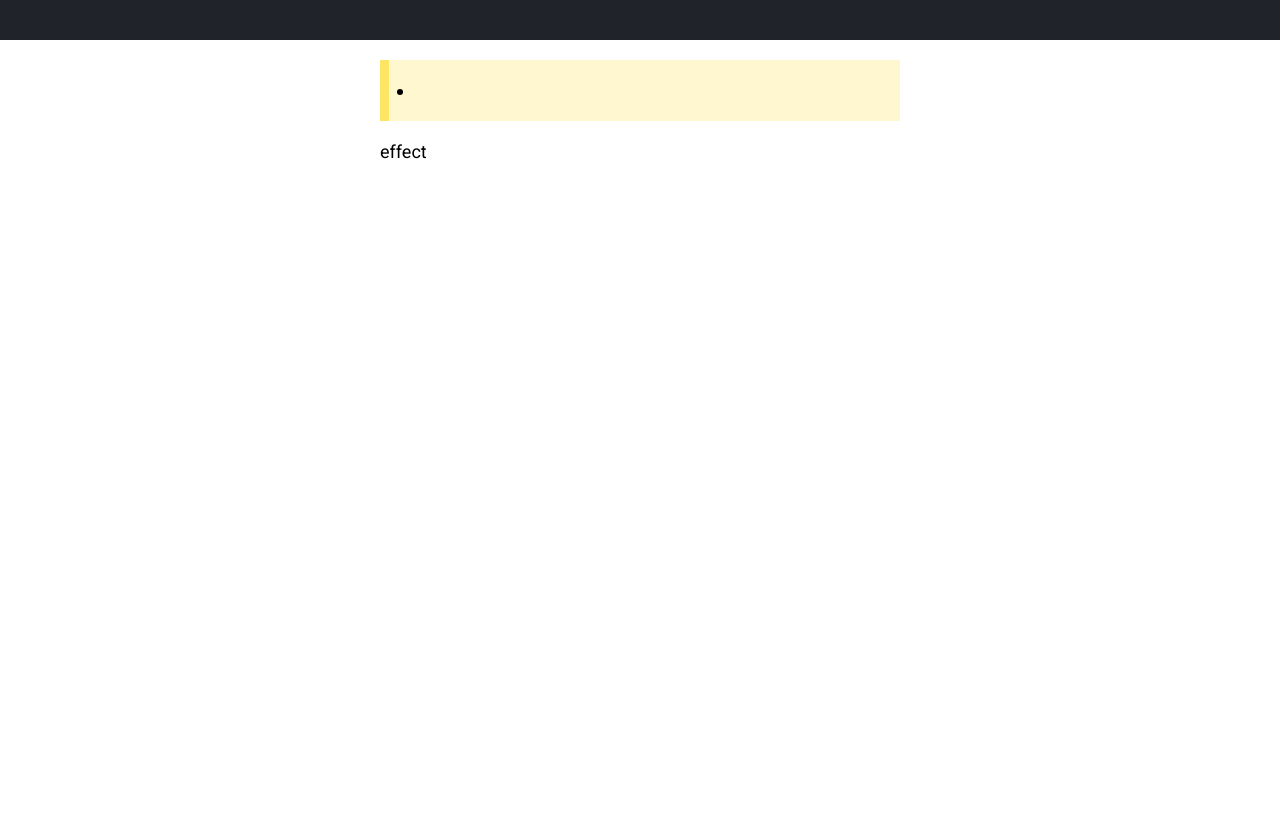
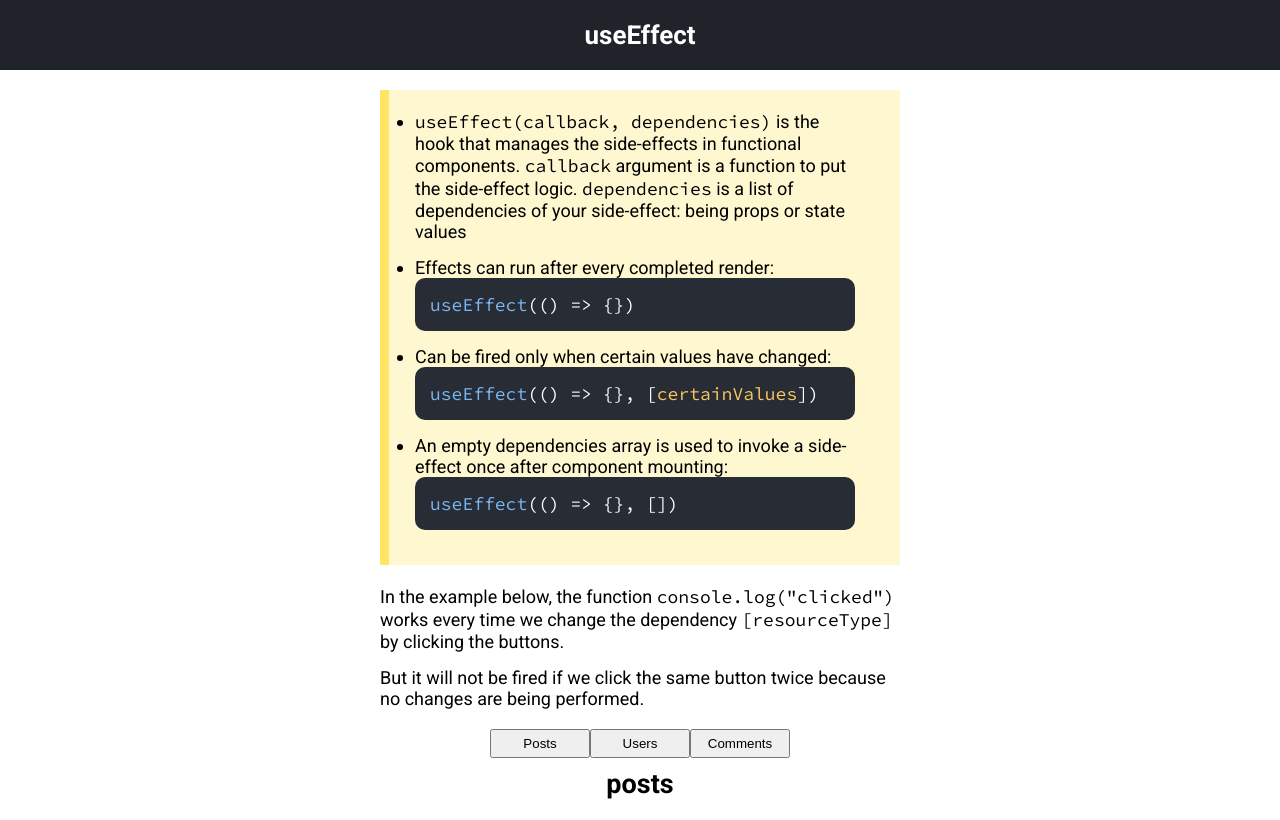
Before and after one commit to YanaKarpliuk/react-hooks, a React (Create React App) app: page /use-effect-hook in a window 1280 px wide. Built offline with nearby package versions, Linux system fonts and the light colour scheme.

Commit message:
useEffect added

```diff
--- /dev/null
+++ b/src/css/useEffectHook.css
@@ -0,0 +1,14 @@
+.effects-hook {
+  display: flex;
+  flex-direction: column;
+  align-items: center;
+}
+
+button {
+  width: 100px;
+  padding: 5px;
+}
+
+.effects-hook h2 {
+  margin-top: 10px;
+}
--- a/src/pages/UseEffectHook.js
+++ b/src/pages/UseEffectHook.js
@@ -1,17 +1,75 @@
-import React from "react";
+import React, { useState, useEffect } from "react";
+import "../css/useEffectHook.css";
 
 export default function UseEffectHook() {
+  const [resourceType, setResourceType] = useState("posts");
+
+  useEffect(() => {
+    console.log("clicked");
+  }, [resourceType]);
   return (
     <div>
-      <h2 className="section-title"></h2>
+      <h2 className="section-title">useEffect</h2>
       <div className="section-container">
         <div className="section-rules">
           <ul>
-            <li></li>
+            <li>
+              <span className="code-naming">
+                useEffect(callback, dependencies)
+              </span>{" "}
+              is the hook that manages the side-effects in functional
+              components. <span className="code-naming">callback</span> argument
+              is a function to put the side-effect logic.{" "}
+              <span className="code-naming">dependencies</span> is a list of
+              dependencies of your side-effect: being props or state values
+            </li>
+            <li style={{ marginBottom: "0" }}>
+              Effects can run after every completed render:
+            </li>
+            <p className="code-text" style={{ margin: "0 0 15px 0" }}>
+              <span className="code-text-blue">useEffect</span>(() =&#62;
+              &#123;&#125;)
+            </p>
+            <li style={{ marginBottom: "0" }}>
+              Can be fired only when certain values have changed:
+            </li>
+            <p className="code-text" style={{ margin: "0 0 15px 0" }}>
+              <span className="code-text-blue">useEffect</span>(() =&#62;
+              &#123;&#125;, [
+              <span className="code-text-yellow">certainValues</span>])
+            </p>
+            <li style={{ marginBottom: "0" }}>
+              An empty dependencies array is used to invoke a side-effect once
+              after component mounting:
+            </li>
+            <p className="code-text" style={{ margin: "0 0 15px 0" }}>
+              <span className="code-text-blue">useEffect</span>(() =&#62;
+              &#123;&#125;, [])
+            </p>
           </ul>
         </div>
         <div className="section-explanation">
-          effect
+          <p>
+            In the example below, the function{" "}
+            <span className="code-naming">console.log("clicked")</span> works
+            every time we change the dependency{" "}
+            <span className="code-naming">[resourceType]</span> by clicking the
+            buttons.
+          </p>
+          <p>
+            But it will not be fired if we click the same button twice because
+            no changes are being performed.
+          </p>
+        </div>
+        <div className="effects-hook">
+          <div>
+            <button onClick={() => setResourceType("posts")}>Posts</button>
+            <button onClick={() => setResourceType("users")}>Users</button>
+            <button onClick={() => setResourceType("comments")}>
+              Comments
+            </button>
+          </div>
+          <h2>{resourceType}</h2>
         </div>
       </div>
     </div>
```
